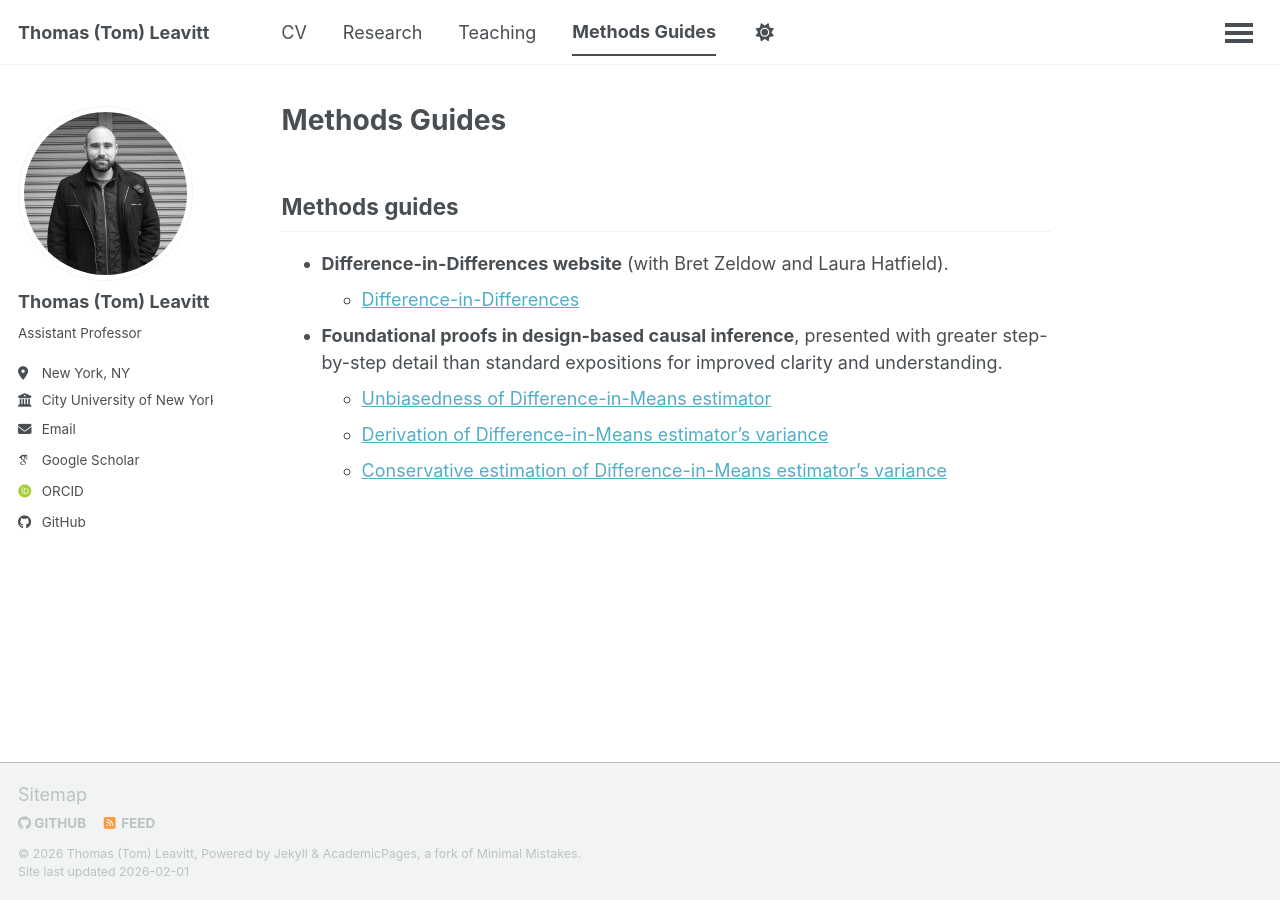
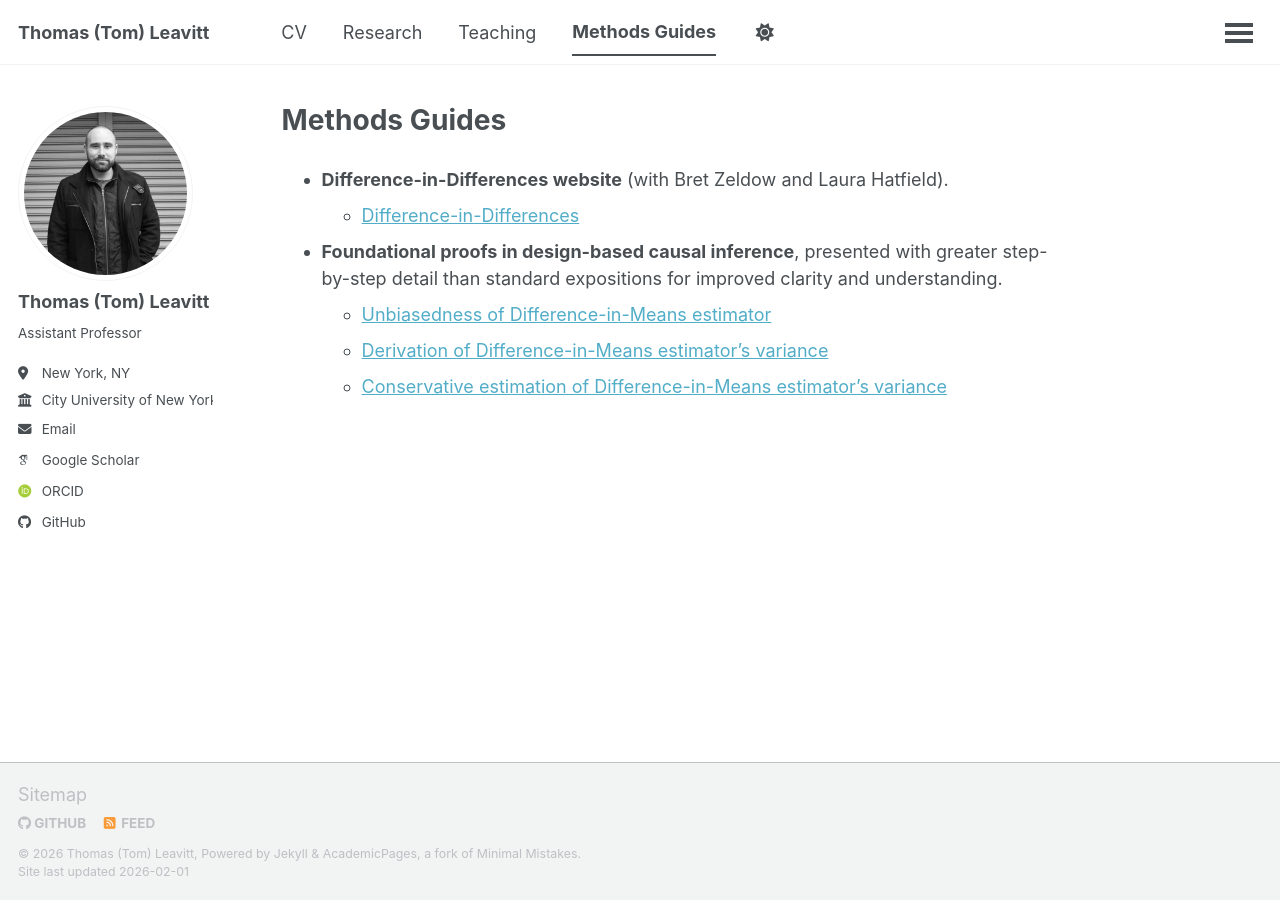
Before and after one commit to tl2624/tl2624.github.io, a Jekyll site: the page built from _pages/methods-guides.md, in a window 1280 px wide. Built offline with Jekyll 4.4.1, drawn with Linux system fonts in a browser that asks for light colours; some web fonts are replaced; a script that is not in the unit is left out.

Commit message:
Update methods-guides.md

```diff
--- a/_pages/methods-guides.md
+++ b/_pages/methods-guides.md
@@ -4,8 +4,6 @@ title: "Methods Guides"
 permalink: /methods-guides/
 author_profile: true
 ---
-
-## Methods guides
 
 - **Difference-in-Differences website** (with Bret Zeldow and Laura Hatfield).
   - [Difference-in-Differences](https://diff.healthpolicydatascience.org/)
```
